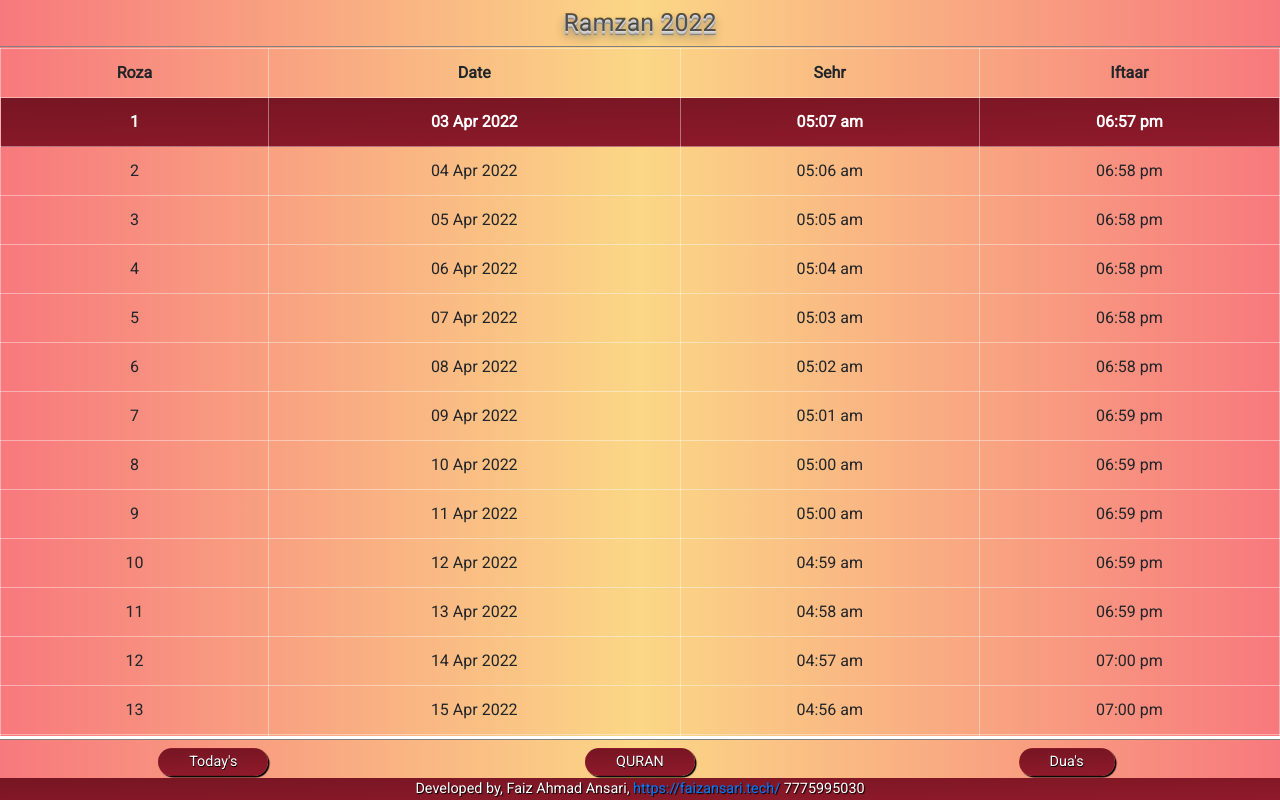
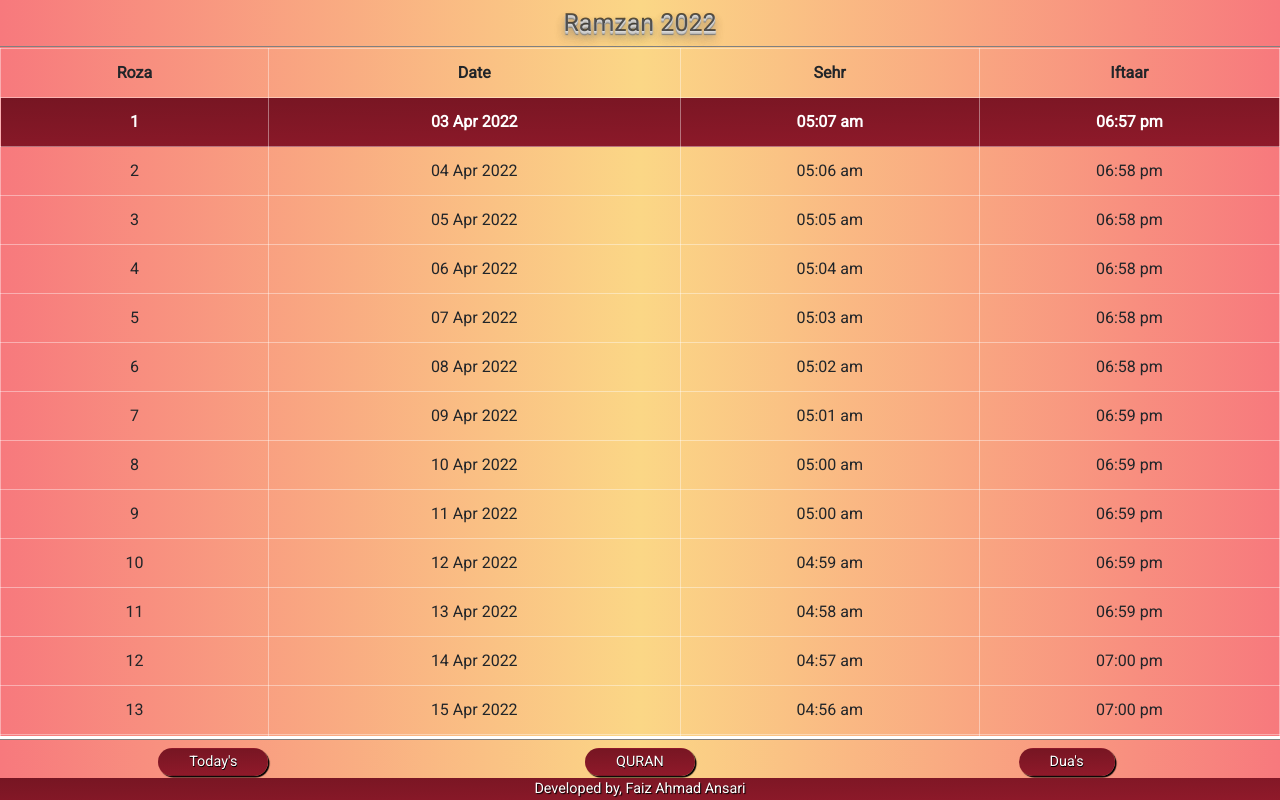
Before and after one commit to Faiz-Ahmad-Ansari/ramzan, a React (Create React App) app: page / in a window 1280 px wide. Built offline with nearby package versions, Linux system fonts and the light colour scheme.

Commit message:
bugs resolved

```diff
--- a/src/components/dua.js
+++ b/src/components/dua.js
@@ -80,7 +80,7 @@ function Dua() {
                         </div>
                     </div>
                     <div className='footer row m-0 p-0'>
-                        <div className='col-12'><span className=''>Developed by,</span> Faiz Ahmad Ansari, <span> <a  target="_blank" href="https://faizansari.tech/" rel="noopener noreferrer">https://faizansari.tech/</a> 7775995030  </span></div>
+                        <div className='col-12'><span className=''>Developed by,</span> Faiz Ahmad Ansari</div>
                     </div>
 
         </div>
--- a/src/components/quran.js
+++ b/src/components/quran.js
@@ -174,7 +174,7 @@ class Quran extends Component {
                      </div>
                     }
                     <div className='footer row m-0 p-0'>
-                        <div className='col-12'><span className=''>Developed by,</span> Faiz Ahmad Ansari, <span> <a  target="_blank" href="https://faizansari.tech/" rel="noopener noreferrer">https://faizansari.tech/</a> 7775995030  </span></div>
+                        <div className='col-12'><span className=''>Developed by,</span> Faiz Ahmad Ansari</div>
                     </div>
             </div>
           );
--- a/src/components/timetable.js
+++ b/src/components/timetable.js
@@ -81,7 +81,7 @@ class timetable extends Component {
                     {/* <hr/> */}
                 </div>
                 <div className='footer row m-0 p-0'>
-                    <div className='col-12'><span className=''>Developed by,</span> Faiz Ahmad Ansari, <span> <a  target="_blank" href="https://faizansari.tech/" rel="noopener noreferrer">https://faizansari.tech/</a> 7775995030  </span></div>
+                    <div className='col-12'><span className=''>Developed by,</span> Faiz Ahmad Ansari</div>
                 </div>
             </div>
           );
--- a/src/components/todays.js
+++ b/src/components/todays.js
@@ -153,7 +153,7 @@ function Todays() {
                         </div>
                     </div>
                     <div className='footer row m-0 p-0'>
-                        <div className='col-12'><span className=''>Developed by,</span> Faiz Ahmad Ansari, <span> <a  target="_blank" href="https://faizansari.tech/" rel="noopener noreferrer">https://faizansari.tech/</a> 7775995030  </span></div>
+                        <div className='col-12'><span className=''>Developed by,</span> Faiz Ahmad Ansari</div>
                     </div>
 
         </div>
```
